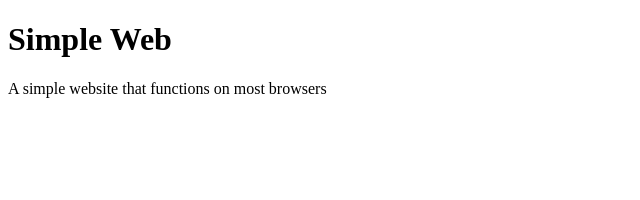
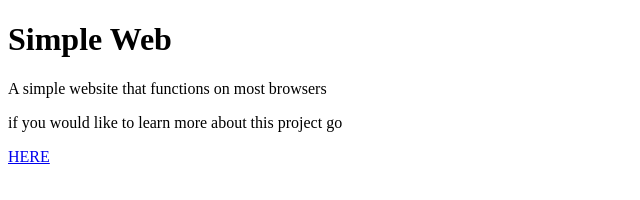
Before and after one commit to thegamershollow/simpleweb, a plain HTML site: page index.html in a window 1280 px wide. Shown: the whole page, without its empty margins (0-640 px from the left). Drawn offline with Linux system fonts and the light colour scheme.

Commit message:
added link to github repo

```diff
--- a/index.html
+++ b/index.html
@@ -6,6 +6,6 @@
 <body>
 <h1>Simple Web</h1>
 <p>A simple website that functions on most browsers</p>
-
+<p>if you would like to learn more about this project go</p> <a href="https://github.com/thegamershollow/simpleweb/">HERE</a>
 </body>
 </html>
```
